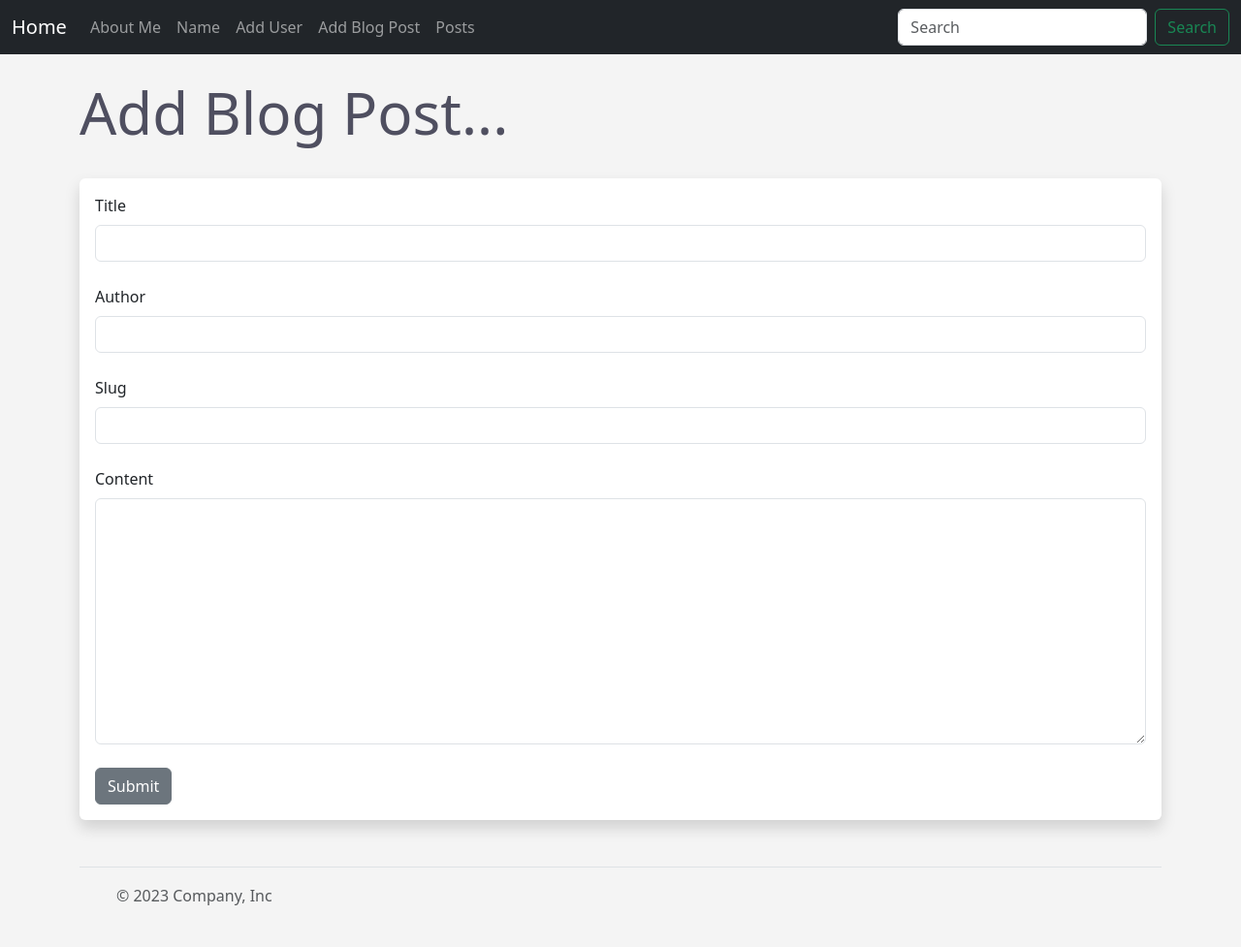
After one commit to michalbilik/Flask_CMS, a Flask app: page /add-post in a window 1280 px wide. The commit adds this page. Shown: the whole page at 97% size. Run offline with Flask 2, Linux system fonts and the light colour scheme.

Commit message:
Posts page, post page, add, edit or delete posts

```diff
--- a/hello.py
+++ b/hello.py
@@ -1,4 +1,4 @@
-from flask import Flask, render_template, flash, request
+from flask import Flask, render_template, flash, request, redirect, url_for
 from flask_wtf import FlaskForm
 from wtforms import StringField, SubmitField, PasswordField, BooleanField, ValidationError
 from wtforms.validators import DataRequired, EqualTo, Length
@@ -6,6 +6,7 @@ from datetime import datetime, date
 from flask_sqlalchemy import SQLAlchemy
 from flask_migrate import Migrate
 from werkzeug.security import generate_password_hash, check_password_hash
+from wtforms.widgets import TextArea
 
 
 # Create a Flask Instance
@@ -23,6 +24,101 @@ app.config['SQLALCHEMY_DATABASE_URI'] = 'mysql+pymysql://root:password123@localh
 #Initialize The Database
 db = SQLAlchemy(app)
 migrate = Migrate(app, db)
+
+#Create a blog post model
+class Posts(db.Model):
+    id = db.Column(db.Integer, primary_key=True)
+    title = db.Column(db.String(255))
+    content = db.Column(db.Text)
+    author = db.Column(db.String(255))
+    date_posted = db.Column(db.DateTime, default=datetime.utcnow)
+    slug = db.Column(db.String(255)) #url for a specific post
+
+# Create a Posts Form
+class PostForm(FlaskForm):
+	title = StringField("Title", validators=[DataRequired()])
+	content = StringField("Content", validators=[DataRequired()], widget=TextArea())
+	author = StringField("Author", validators=[DataRequired()])
+	slug = StringField("Slug", validators=[DataRequired()])
+	submit = SubmitField("Submit")
+
+@app.route('/posts')
+def posts():
+    # Quering the posts from the dataase
+    posts = Posts.query.order_by(Posts.date_posted)
+    return render_template("posts.html", posts=posts)
+
+#Page for 1 individual post / project
+@app.route('/posts/<int:id>')
+def post(id):
+    post = Posts.query.get_or_404(id)
+    return render_template('post.html', post=post)
+
+@app.route('/posts/edit/<int:id>', methods=['GET', 'POST'])
+def edit_post(id):
+    post = Posts.query.get_or_404(id)
+    form = PostForm()
+    if form.validate_on_submit():
+        post.title = form.title.data
+        post.author = form.author.data
+        post.slug = form.slug.data
+        post.content = form.content.data
+        #Update database
+        db.session.add(post)
+        db.session.commit()
+        flash("Post has been updated.")
+        return redirect(url_for('post', id=post.id)) #redirects to the edited post
+    form.title.data = post.title
+    form.author.data = post.author
+    form.slug.data = post.slug
+    form.content.data = post.content
+    return render_template('edit_post.html', form=form)
+
+@app.route('/posts/delete/<int:id>')
+def delete_post(id):
+    post_to_delete = Posts.query.get_or_404(id)
+
+    try:
+        db.session.delete(post_to_delete)
+        db.session.commit()
+
+        #Return a message
+        flash("Blog post was deleted!")
+        #Redirect to quered posts
+        posts = Posts.query.order_by(Posts.date_posted)
+        return render_template("posts.html", posts=posts)
+
+    except:
+        flash("There was a problem with deleting the  project")
+        posts = Posts.query.order_by(Posts.date_posted)
+        return render_template("posts.html", posts=posts)
+
+
+
+
+
+#html website to add posts
+@app.route('/add-post', methods=['GET', 'POST'])
+def add_post():
+	form = PostForm()
+
+	if form.validate_on_submit():
+		post = Posts(title=form.title.data, content=form.content.data, author=form.author.data, slug=form.slug.data)
+		# Clear The Form
+		form.title.data = ''
+		form.content.data = ''
+		form.author.data = ''
+		form.slug.data = ''
+
+		# Add post data to database
+		db.session.add(post)
+		db.session.commit()
+
+		# Return a Message
+		flash("Blog Post Submitted Successfully!")
+
+	# Redirect to the webpage
+	return render_template("add_post.html", form=form)
 
 #Json test
 @app.route('/date')
--- /dev/null
+++ b/templates/add_post.html
@@ -0,0 +1,47 @@
+{% extends 'base.html' %}
+
+{% block content %}
+
+{% for message in get_flashed_messages() %}
+	<div class="alert alert-warning alert-dismissible fade show" role="alert">
+	  {{ message }}
+	  <button type="button" class="btn-close" data-bs-dismiss="alert" aria-label="Close"></button>
+	</div>
+{% endfor %}
+
+<h1>Add Blog Post...</h1>
+	<br/>
+<div class="shadow p-3 mb-5 bg-body rounded">
+	<form method="POST">
+		{{ form.hidden_tag() }}
+
+		{{ form.title.label(class="form-label") }}
+
+		{{ form.title(class="form-control") }}
+		<br/>
+
+		{{ form.author.label(class="form-label") }}
+
+		{{ form.author(class="form-control") }}
+		<br/>
+
+		{{ form.slug.label(class="form-label") }}
+
+		{{ form.slug(class="form-control") }}
+		<br/>
+
+		{{ form.content.label(class="form-label") }}
+
+		{{ form.content(class="form-control", rows="10") }} <!-- rows determine the size of a form-->
+		<br/>
+
+
+		{{ form.submit(class="btn btn-secondary") }}
+
+
+	</form>
+</div>
+
+
+
+{% endblock %}
--- a/templates/navbar.html
+++ b/templates/navbar.html
@@ -19,6 +19,14 @@
           <a class="nav-link" href="{{ url_for('add_user')}}">Add User</a>
         </li>
 
+        <li class="nav-item">
+          <a class="nav-link" href="{{ url_for('add_post')}}">Add Blog Post</a>
+        </li>
+
+        <li class="nav-item">
+          <a class="nav-link" href="{{ url_for('posts')}}">Posts</a>
+        </li>
+
       </ul>
       <form class="d-flex">
         <input class="form-control me-2" type="search" placeholder="Search" aria-label="Search">
```
Also changed, not shown: migrations/versions/569cd30b75b2_add_posts_model.py (added, +36 -0 lines), templates/edit_post.html (added, +52 -0 lines), templates/post.html (added, +30 -0 lines), templates/posts.html (added, +38 -0 lines).
